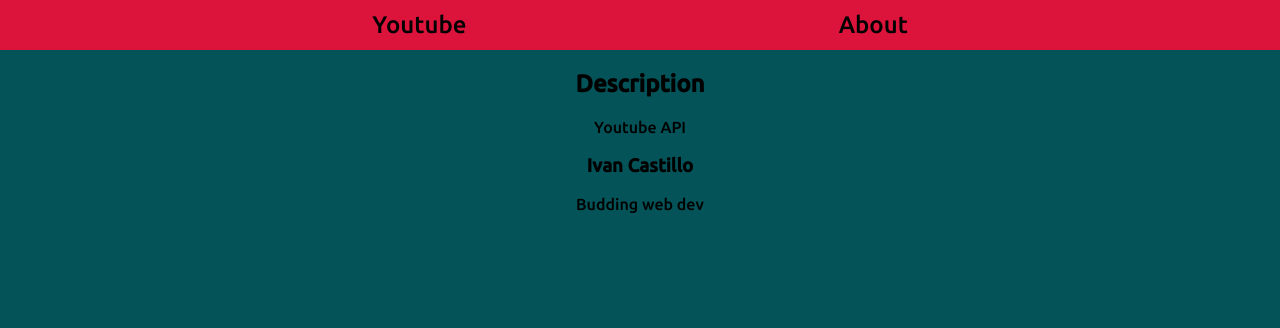
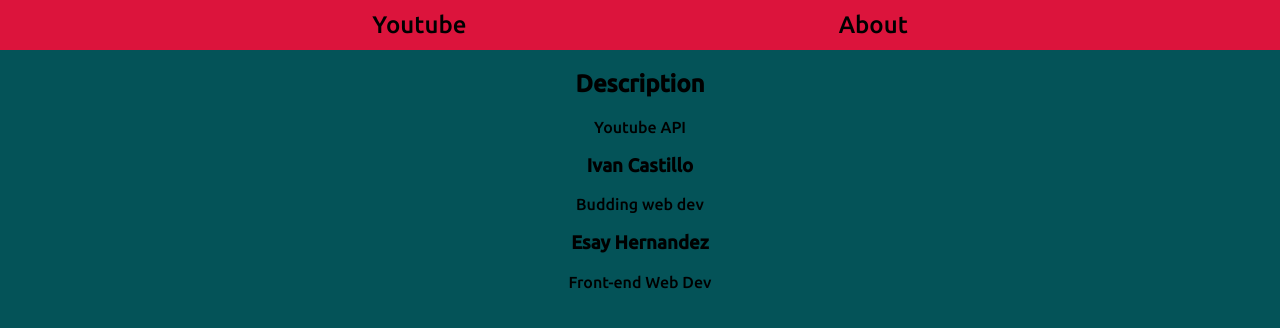
Before and after one commit to esayh/yt-react-app, a React (Create React App) app: page /about in a window 1280 px wide. Shown: the top 328 px of the page. Built offline with nearby package versions, Linux system fonts and the light colour scheme.

Commit message:
added about me

```diff
--- a/src/Components/About.js
+++ b/src/Components/About.js
@@ -7,6 +7,8 @@ const About = () => {
          <p>Youtube API</p>
          <h3>Ivan Castillo</h3>
          <p>Budding web dev</p>
+         <h3>Esay Hernandez</h3>
+         <p>Front-end Web Dev</p>
       </div>
    )
 }
```
